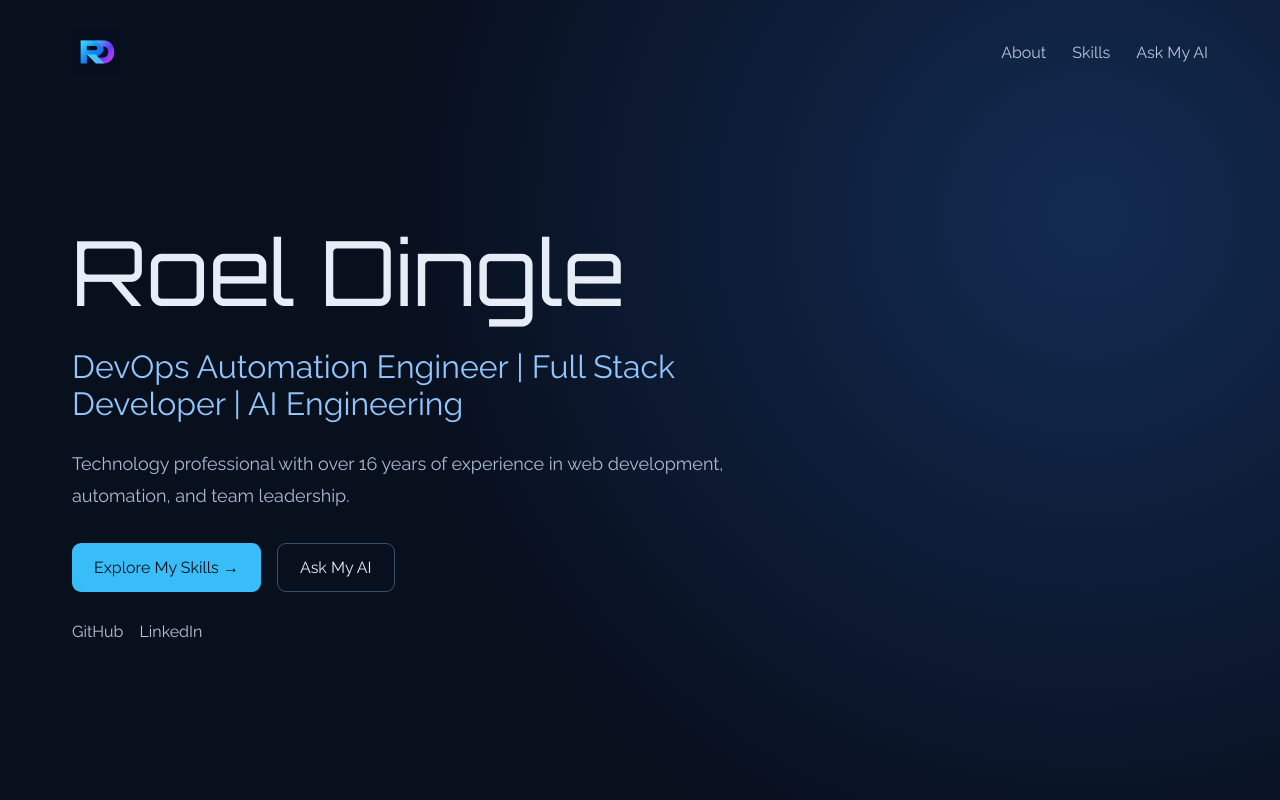
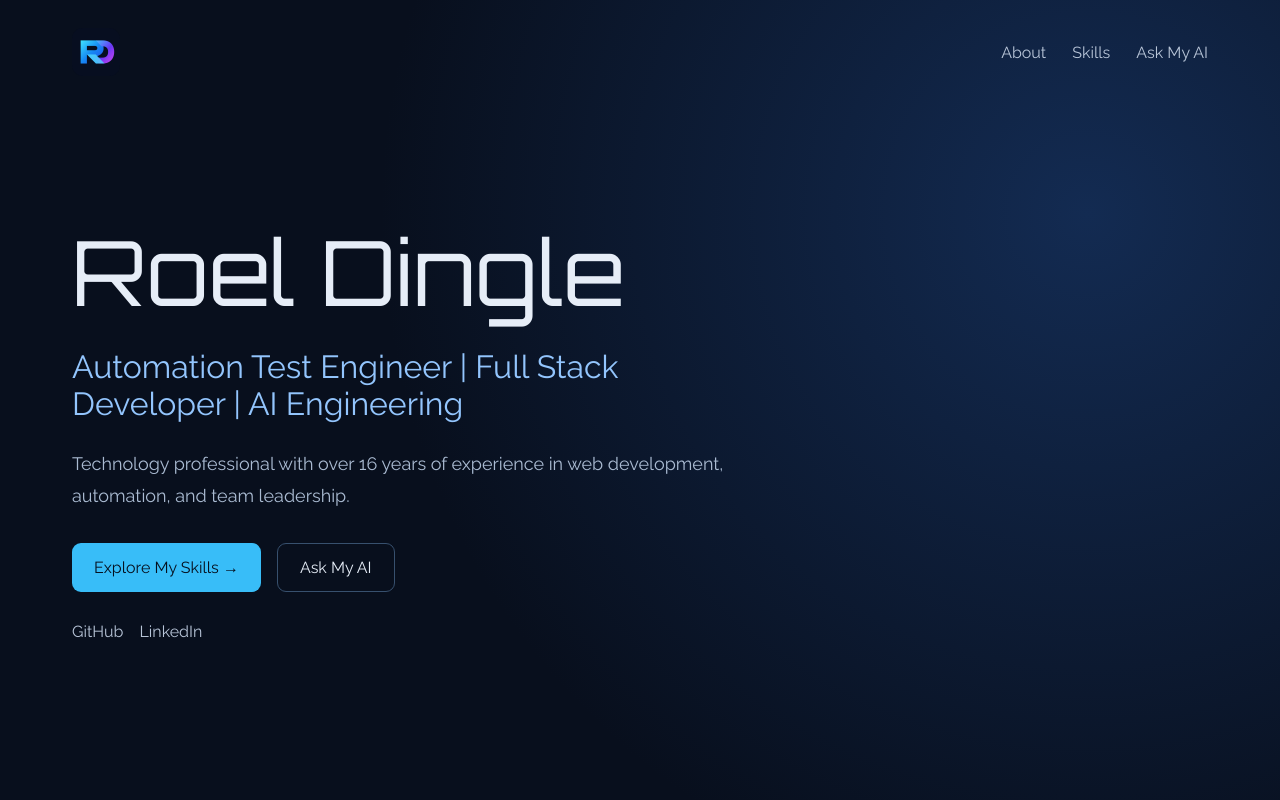
Before and after one commit to roeldingle/roeldingle.github.io, a React (Vite) app in the folder frontend/: page / in a window 1280 px wide. Shown: the top 800 px of the page. Built offline with nearby package versions, Linux system fonts and the light colour scheme.

Commit message:
Change role in data

```diff
--- a/frontend/src/data/portfolio.ts
+++ b/frontend/src/data/portfolio.ts
@@ -2,12 +2,12 @@ import type { PortfolioProfile } from '../types/portfolio';
 
 export const portfolio: PortfolioProfile = {
   name: 'Roel Dingle',
-  headline: 'DevOps Automation Engineer | Full Stack Developer | AI Engineering',
+  headline: 'Automation Test Engineer | Full Stack Developer | AI Engineering',
   biography:
     'Technology professional with over 16 years of experience in web development, automation, and team leadership.',
 
   roles: [
-    { id: '1', title: 'Senior DevOps Automation Engineer', displayOrder: 1 },
+    { id: '1', title: 'Automation Test Engineer', displayOrder: 1 },
     { id: '2', title: 'Full Stack Web Developer', displayOrder: 2 },
     { id: '3', title: 'AI Engineering Practitioner', displayOrder: 3 },
   ],
```
